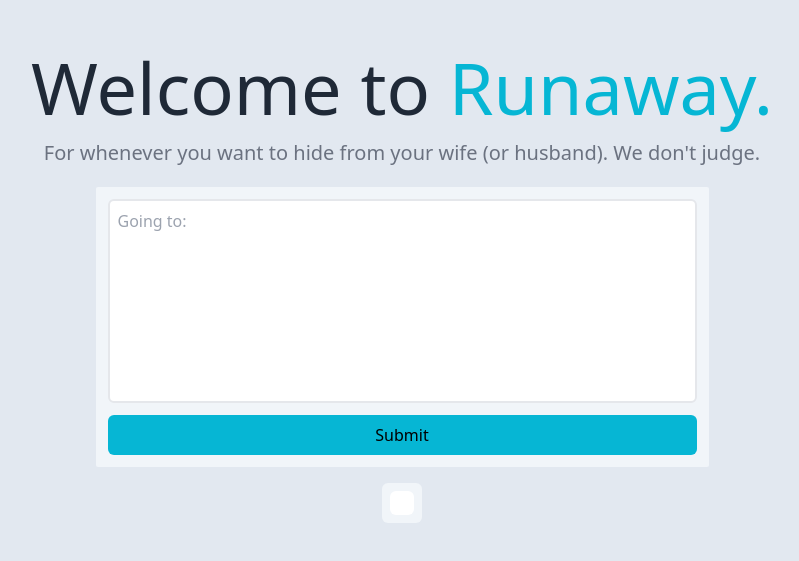
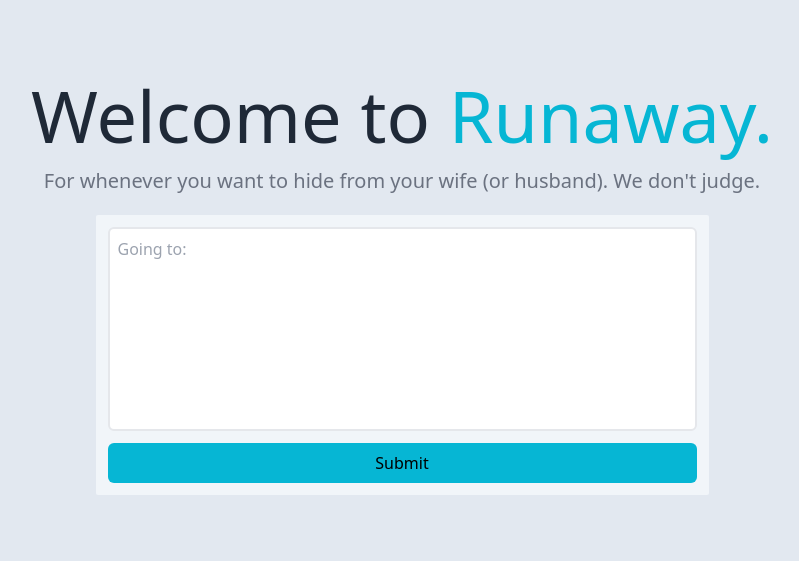
Before and after one commit to AndrewN2001/T7Project, a React (Create React App) app in the folder ticket_tracker/: page / in a window 1280 px wide. Shown: the part 113-674 px from the top of the page, without its empty margins (238-1037 px from the left). Built offline with nearby package versions, Linux system fonts and the light colour scheme; the HTML template or start-up script is replaced by a standard one.

Commit message:
updated front-end

```diff
--- a/ticket_tracker/src/components/Searchbar.js
+++ b/ticket_tracker/src/components/Searchbar.js
@@ -40,11 +40,13 @@ export default function FlightForm(){
                 {/* <div className={`pb-4 ${data != "" ? `visible` : `invisible`}`}>{`Total cost of the plane ticket: ${data.finalCost}`}</div> */}
             </div>
 
-            <div className="rounded-md bg-slate-100 mt-4 p-2">
-                <h1 className="bg-white p-3 rounded-md text-xl">
-                    {data != "" ? `The best price for these dates is $${data.finalCost} round trip.` : null}
-                </h1>
-            </div>
+            {data != "" ? (
+                <div className="rounded-md bg-slate-100 mt-4 p-2">
+                    <h1 className="bg-white p-3 rounded-md text-xl border-2">
+                        {data != "" ? `The best price for these dates is $${data.finalCost} round trip.` : null}
+                    </h1>
+                </div>
+            ) : null}
 
         </div>
     )
```
Also changed, not shown: 2 other files (tests, documents, lock files or other folders).
